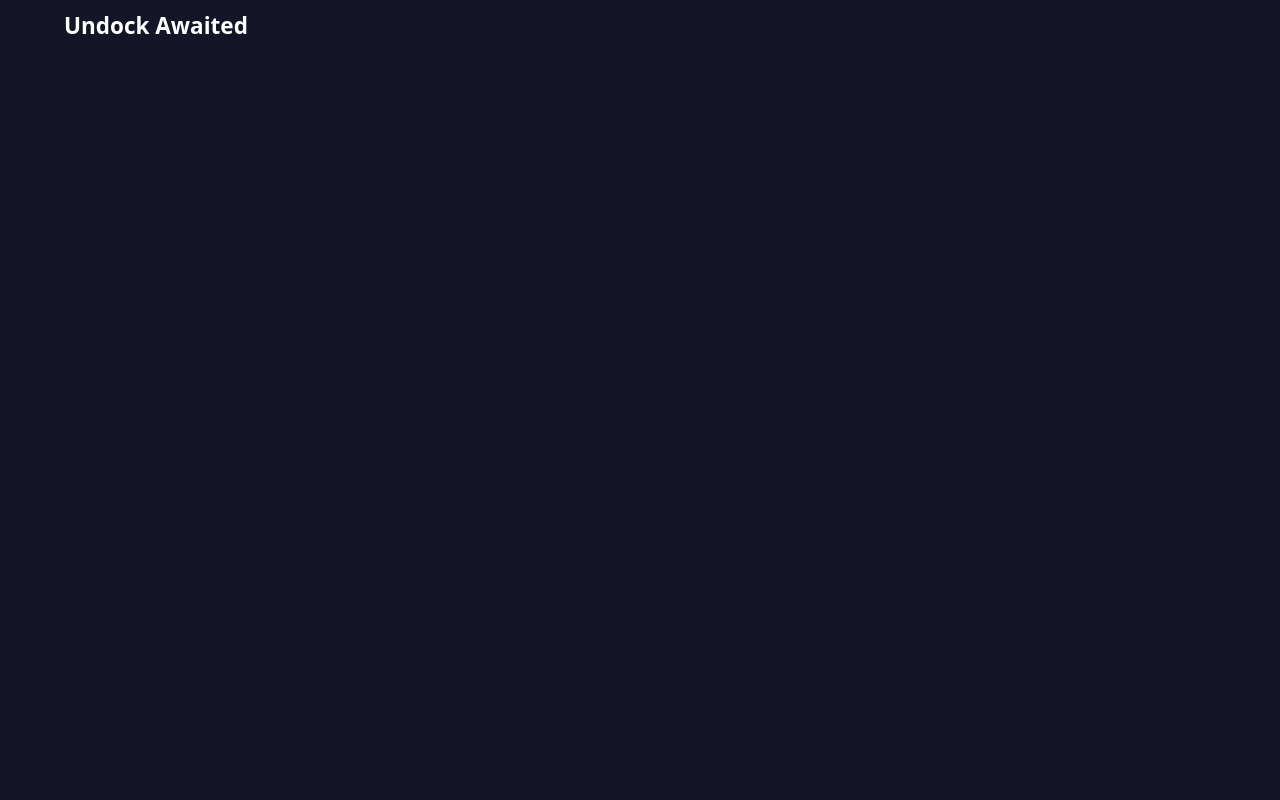
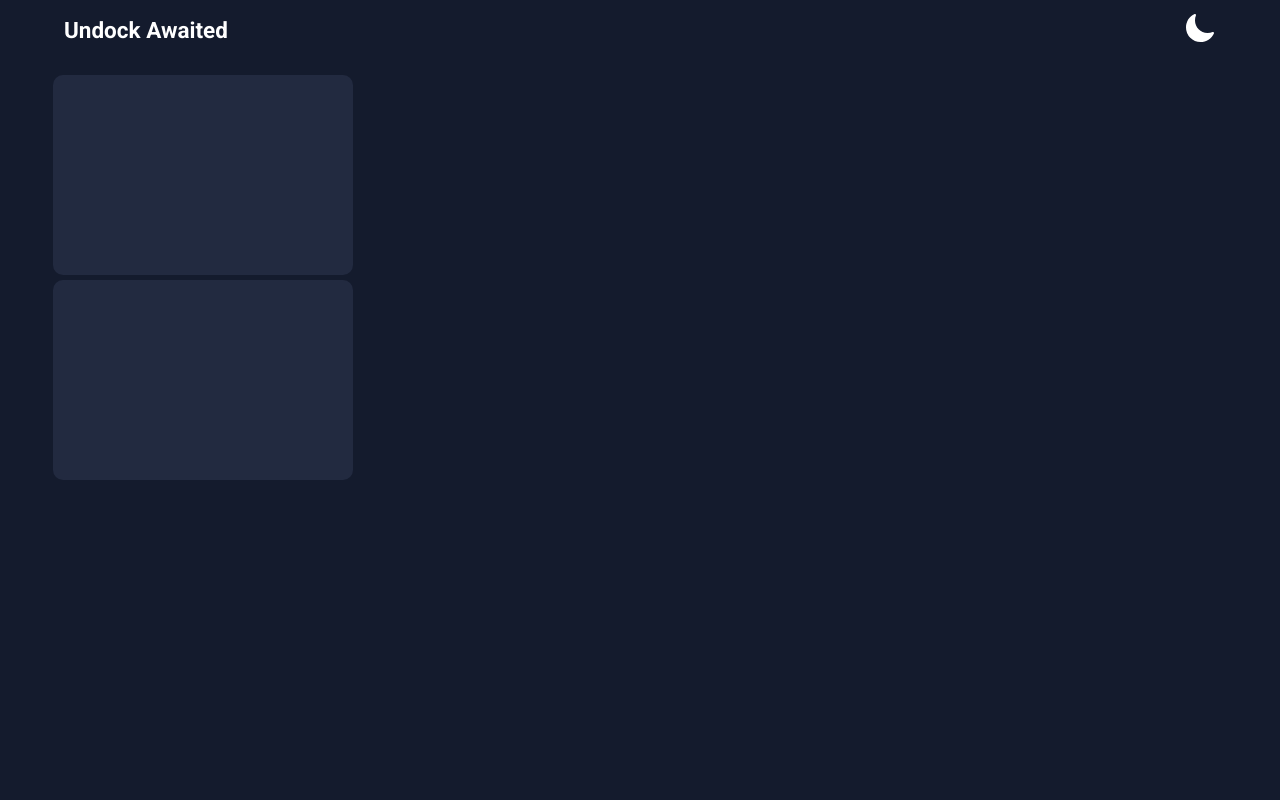
Before and after one commit to N-Ignacio-Bouffanais/go-vue-docker, a Vue app in the folder frontend/: page / in a window 1280 px wide. Shown: the top 800 px of the page. Built offline with nearby package versions, Linux system fonts and the light colour scheme.

Commit message:
css update, component dashboard ts

```diff
--- a/frontend/src/App.vue
+++ b/frontend/src/App.vue
@@ -1,25 +1,29 @@
 <script setup lang="ts">
+import Dashboard from './components/Dashboard.vue';
 
 </script>
 
 <template>
   <header>
-    <nav class="flex h-20 bg-[#141627]">
+    <nav class="flex h-24 bg-[#141b2d]">
       <ul class="flex w-[90dvw] mx-auto justify-between items-center">
         <li class="flex items-center text-4xl font-bold text-white">
           Undock Awaited
         </li>
         <li>
-          <button class="bg-red-400"></button>
+          <button class="text-white">
+            <svg xmlns="http://www.w3.org/2000/svg" width="32" height="32" viewBox="0 0 512 512">
+              <path fill="currentColor"
+                d="M264 480A232 232 0 0 1 32 248c0-94 54-178.28 137.61-214.67a16 16 0 0 1 21.06 21.06C181.07 76.43 176 104.66 176 136c0 110.28 89.72 200 200 200c31.34 0 59.57-5.07 81.61-14.67a16 16 0 0 1 21.06 21.06C442.28 426 358 480 264 480" />
+            </svg>
+          </button>
         </li>
       </ul>
     </nav>
   </header>
 
-  <main>
-    <div class="grid">
-
-    </div>
+  <main class="flex justify-center py-6">
+    <Dashboard />
   </main>
   <footer>
     <p class="text-white font-bold text-lg">Designed & Built by Nicolas Bouffanais</p>
@@ -27,16 +31,18 @@
 </template>
 
 <style>
+@import url('https://fonts.googleapis.com/css2?family=Roboto:wght@400;500;700&display=swap');
 html {
   margin: 0;
   padding: 0;
   box-sizing: border-box;
   font-size: 10px;
+  font-family: 'Roboto', 'Helvetica';
 }
 
 main {
   width: 100dvw;
-  background-color: #141627;
+  background-color: #141b2d;
   height: 100dvh;
 }
 footer{
--- /dev/null
+++ b/frontend/src/components/Dashboard.vue
@@ -0,0 +1,16 @@
+<script lang="ts" setup >
+
+</script>
+<template>
+  <div class="grid gap-2 w-11/12 h-[300px]">
+    <div class="bg-[#222a40] w-[300px] h-[200px] rounded-2xl">
+
+    </div>
+    <div class="bg-[#222a40] w-[300px] h-[200px] rounded-2xl">
+
+    </div>
+  </div>
+</template>
+<style>
+
+</style>
--- a/frontend/src/components/icons/IconCommunity.vue
+++ /dev/null
@@ -1,7 +0,0 @@
-<template>
-  <svg xmlns="http://www.w3.org/2000/svg" width="20" height="20" fill="currentColor">
-    <path
-      d="M15 4a1 1 0 1 0 0 2V4zm0 11v-1a1 1 0 0 0-1 1h1zm0 4l-.707.707A1 1 0 0 0 16 19h-1zm-4-4l.707-.707A1 1 0 0 0 11 14v1zm-4.707-1.293a1 1 0 0 0-1.414 1.414l1.414-1.414zm-.707.707l-.707-.707.707.707zM9 11v-1a1 1 0 0 0-.707.293L9 11zm-4 0h1a1 1 0 0 0-1-1v1zm0 4H4a1 1 0 0 0 1.707.707L5 15zm10-9h2V4h-2v2zm2 0a1 1 0 0 1 1 1h2a3 3 0 0 0-3-3v2zm1 1v6h2V7h-2zm0 6a1 1 0 0 1-1 1v2a3 3 0 0 0 3-3h-2zm-1 1h-2v2h2v-2zm-3 1v4h2v-4h-2zm1.707 3.293l-4-4-1.414 1.414 4 4 1.414-1.414zM11 14H7v2h4v-2zm-4 0c-.276 0-.525-.111-.707-.293l-1.414 1.414C5.42 15.663 6.172 16 7 16v-2zm-.707 1.121l3.414-3.414-1.414-1.414-3.414 3.414 1.414 1.414zM9 12h4v-2H9v2zm4 0a3 3 0 0 0 3-3h-2a1 1 0 0 1-1 1v2zm3-3V3h-2v6h2zm0-6a3 3 0 0 0-3-3v2a1 1 0 0 1 1 1h2zm-3-3H3v2h10V0zM3 0a3 3 0 0 0-3 3h2a1 1 0 0 1 1-1V0zM0 3v6h2V3H0zm0 6a3 3 0 0 0 3 3v-2a1 1 0 0 1-1-1H0zm3 3h2v-2H3v2zm1-1v4h2v-4H4zm1.707 4.707l.586-.586-1.414-1.414-.586.586 1.414 1.414z"
-    />
-  </svg>
-</template>
--- a/frontend/src/components/icons/IconDocumentation.vue
+++ /dev/null
@@ -1,7 +0,0 @@
-<template>
-  <svg xmlns="http://www.w3.org/2000/svg" width="20" height="17" fill="currentColor">
-    <path
-      d="M11 2.253a1 1 0 1 0-2 0h2zm-2 13a1 1 0 1 0 2 0H9zm.447-12.167a1 1 0 1 0 1.107-1.666L9.447 3.086zM1 2.253L.447 1.42A1 1 0 0 0 0 2.253h1zm0 13H0a1 1 0 0 0 1.553.833L1 15.253zm8.447.833a1 1 0 1 0 1.107-1.666l-1.107 1.666zm0-14.666a1 1 0 1 0 1.107 1.666L9.447 1.42zM19 2.253h1a1 1 0 0 0-.447-.833L19 2.253zm0 13l-.553.833A1 1 0 0 0 20 15.253h-1zm-9.553-.833a1 1 0 1 0 1.107 1.666L9.447 14.42zM9 2.253v13h2v-13H9zm1.553-.833C9.203.523 7.42 0 5.5 0v2c1.572 0 2.961.431 3.947 1.086l1.107-1.666zM5.5 0C3.58 0 1.797.523.447 1.42l1.107 1.666C2.539 2.431 3.928 2 5.5 2V0zM0 2.253v13h2v-13H0zm1.553 13.833C2.539 15.431 3.928 15 5.5 15v-2c-1.92 0-3.703.523-5.053 1.42l1.107 1.666zM5.5 15c1.572 0 2.961.431 3.947 1.086l1.107-1.666C9.203 13.523 7.42 13 5.5 13v2zm5.053-11.914C11.539 2.431 12.928 2 14.5 2V0c-1.92 0-3.703.523-5.053 1.42l1.107 1.666zM14.5 2c1.573 0 2.961.431 3.947 1.086l1.107-1.666C18.203.523 16.421 0 14.5 0v2zm3.5.253v13h2v-13h-2zm1.553 12.167C18.203 13.523 16.421 13 14.5 13v2c1.573 0 2.961.431 3.947 1.086l1.107-1.666zM14.5 13c-1.92 0-3.703.523-5.053 1.42l1.107 1.666C11.539 15.431 12.928 15 14.5 15v-2z"
-    />
-  </svg>
-</template>
--- a/frontend/src/components/icons/IconSupport.vue
+++ /dev/null
@@ -1,7 +0,0 @@
-<template>
-  <svg xmlns="http://www.w3.org/2000/svg" width="20" height="20" fill="currentColor">
-    <path
-      d="M10 3.22l-.61-.6a5.5 5.5 0 0 0-7.666.105 5.5 5.5 0 0 0-.114 7.665L10 18.78l8.39-8.4a5.5 5.5 0 0 0-.114-7.665 5.5 5.5 0 0 0-7.666-.105l-.61.61z"
-    />
-  </svg>
-</template>
--- a/frontend/src/components/icons/IconTooling.vue
+++ /dev/null
@@ -1,19 +0,0 @@
-<!-- This icon is from <https://github.com/Templarian/MaterialDesign>, distributed under Apache 2.0 (https://www.apache.org/licenses/LICENSE-2.0) license-->
-<template>
-  <svg
-    xmlns="http://www.w3.org/2000/svg"
-    xmlns:xlink="http://www.w3.org/1999/xlink"
-    aria-hidden="true"
-    role="img"
-    class="iconify iconify--mdi"
-    width="24"
-    height="24"
-    preserveAspectRatio="xMidYMid meet"
-    viewBox="0 0 24 24"
-  >
-    <path
-      d="M20 18v-4h-3v1h-2v-1H9v1H7v-1H4v4h16M6.33 8l-1.74 4H7v-1h2v1h6v-1h2v1h2.41l-1.74-4H6.33M9 5v1h6V5H9m12.84 7.61c.1.22.16.48.16.8V18c0 .53-.21 1-.6 1.41c-.4.4-.85.59-1.4.59H4c-.55 0-1-.19-1.4-.59C2.21 19 2 18.53 2 18v-4.59c0-.32.06-.58.16-.8L4.5 7.22C4.84 6.41 5.45 6 6.33 6H7V5c0-.55.18-1 .57-1.41C7.96 3.2 8.44 3 9 3h6c.56 0 1.04.2 1.43.59c.39.41.57.86.57 1.41v1h.67c.88 0 1.49.41 1.83 1.22l2.34 5.39z"
-      fill="currentColor"
-    ></path>
-  </svg>
-</template>
--- a/frontend/tailwind.config.js
+++ b/frontend/tailwind.config.js
@@ -5,7 +5,11 @@ module.exports = {
     "./src/**/*.{vue,js,ts,jsx,tsx}",
   ],
   theme: {
-    extend: {},
+    extend: {
+      fontFamily: {
+        roboto: ['Roboto', 'sans-serif'],
+      },
+    },
   },
   plugins: [],
 }
```
Also changed, not shown: frontend/src/components/icons/IconEcosystem.vue (deleted, +0 -7 lines), frontend/tsconfig.json (+31 -7 lines).
